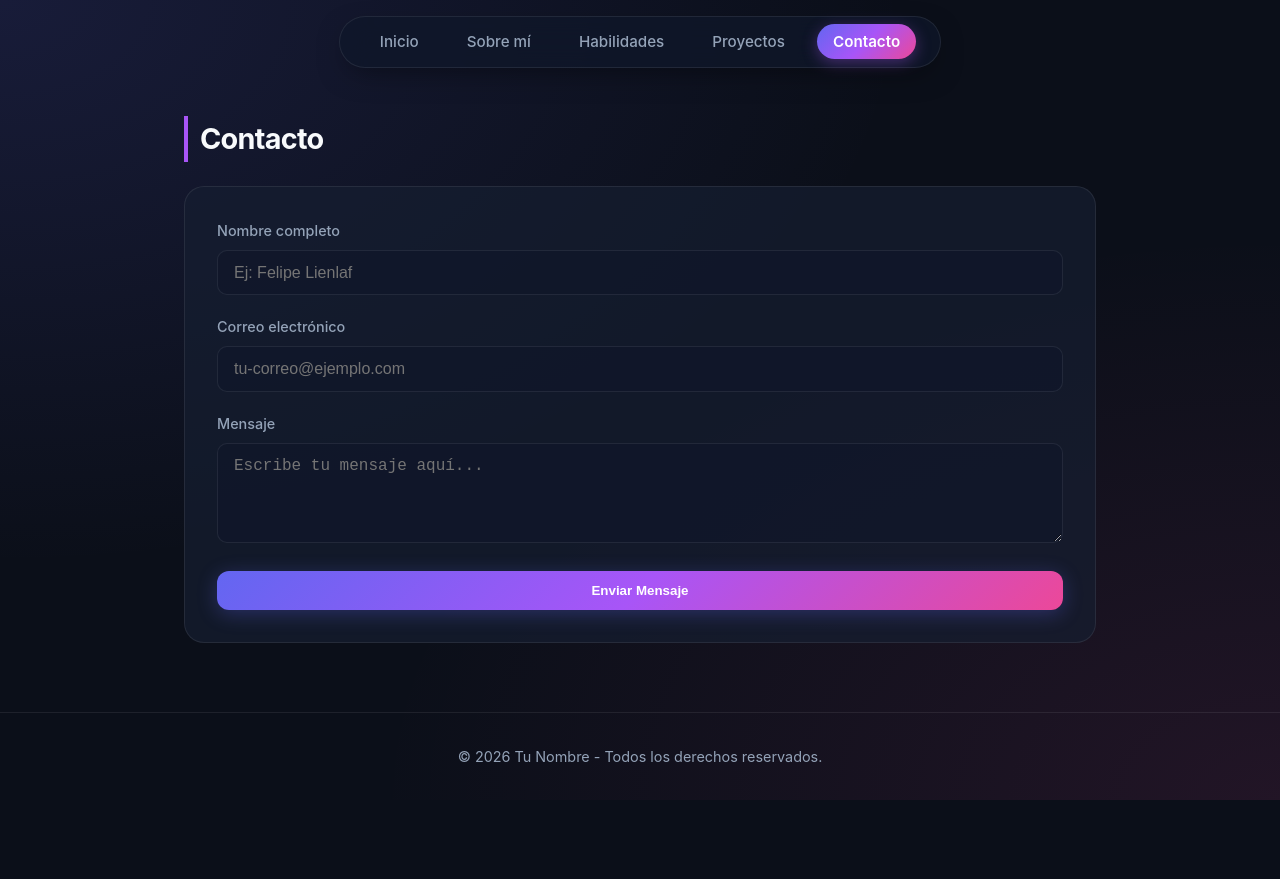
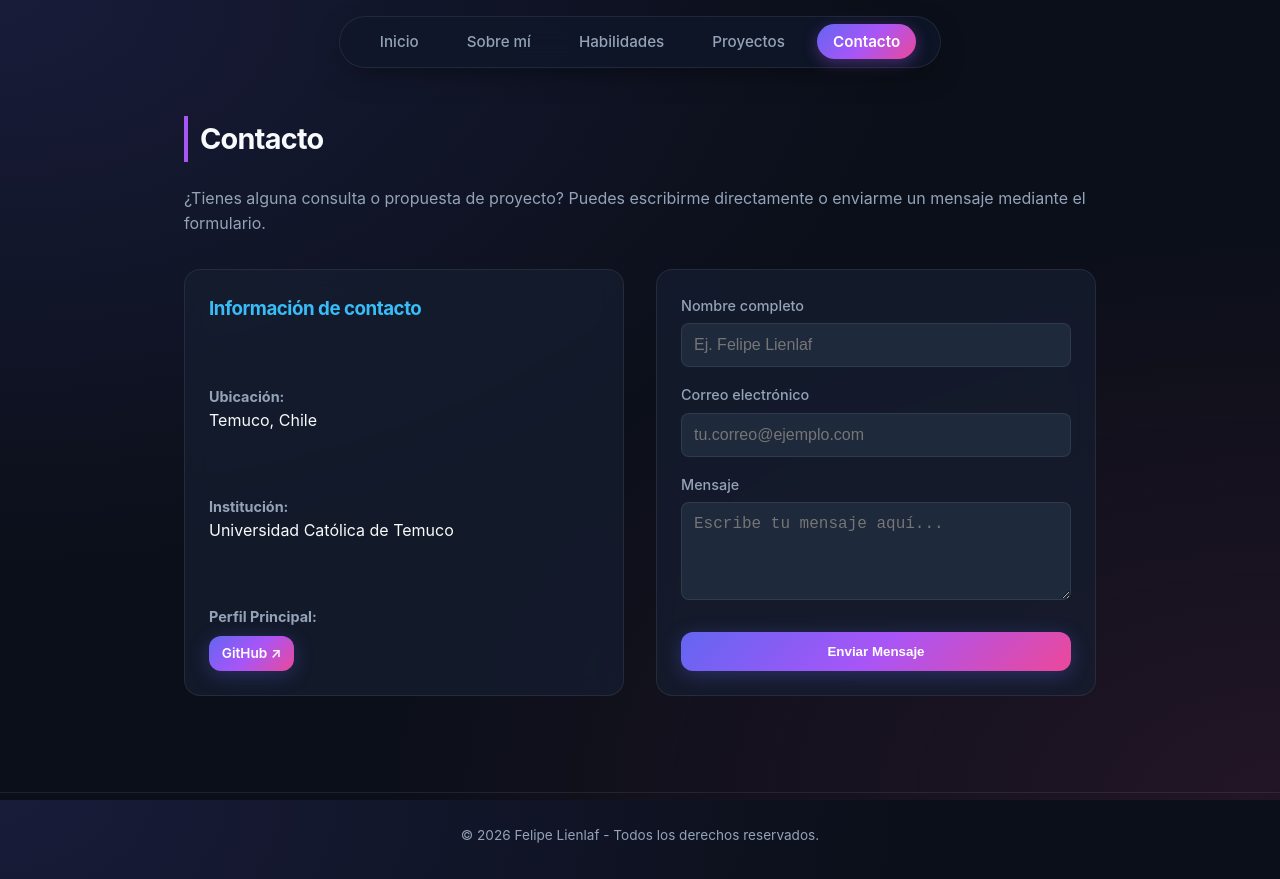
Before and after one commit to felipelienlaf/mini-portafolio, a React (Vite) app: page /contacto in a window 1280 px wide. Before the commit the page ends 800 px from the top, so only its background shows below. Built offline with nearby package versions, Linux system fonts and the light colour scheme; the HTML template or start-up script is replaced by a standard one.

Commit message:
feat: actualizar footer con nombre real y mejorar pagina de contacto

```diff
--- a/src/components/Footer.jsx
+++ b/src/components/Footer.jsx
@@ -1,7 +1,7 @@
 export default function Footer() {
   return (
-    <footer>
-      <p>© {new Date().getFullYear()} Tu Nombre - Todos los derechos reservados.</p>
+    <footer style={{ textAlign: 'center', padding: '2rem 1rem', marginTop: '3rem', borderTop: '1px solid var(--border-color)', color: 'var(--text-muted)', fontSize: '0.85rem' }}>
+      <p>© 2026 Felipe Lienlaf - Todos los derechos reservados.</p>
     </footer>
   );
 }
--- a/src/pages/Contacto.jsx
+++ b/src/pages/Contacto.jsx
@@ -1,10 +1,105 @@
-import FormularioContacto from '../components/FormularioContacto';
+import { useState } from 'react';
 
 export default function Contacto() {
+  const [enviado, setEnviado] = useState(false);
+  const [formData, setFormData] = useState({ nombre: '', email: '', mensaje: '' });
+
+  const handleSubmit = (e) => {
+    e.preventDefault();
+    setEnviado(true);
+    setFormData({ nombre: '', email: '', mensaje: '' });
+
+    // El mensaje de éxito desaparece después de 5 segundos
+    setTimeout(() => setEnviado(false), 5000);
+  };
+
   return (
     <section>
       <h2>Contacto</h2>
-      <FormularioContacto />
+      <p style={{ color: 'var(--text-muted)', marginBottom: '2rem' }}>
+        ¿Tienes alguna consulta o propuesta de proyecto? Puedes escribirme directamente o enviarme un mensaje mediante el formulario.
+      </p>
+
+      <div style={{ display: 'grid', gridTemplateColumns: 'repeat(auto-fit, minmax(280px, 1fr))', gap: '2rem' }}>
+        {/* Información Directa */}
+        <div className="card" style={{ padding: '1.5rem', display: 'flex', flexDirection: 'column', gap: '1.25rem' }}>
+          <h3 style={{ color: '#38bdf8' }}>Información de contacto</h3>
+
+          <div>
+            <strong style={{ display: 'block', fontSize: '0.9rem', color: 'var(--text-muted)' }}>Ubicación:</strong>
+            <p style={{ margin: 0 }}>Temuco, Chile</p>
+          </div>
+
+          <div>
+            <strong style={{ display: 'block', fontSize: '0.9rem', color: 'var(--text-muted)' }}>Institución:</strong>
+            <p style={{ margin: 0 }}>Universidad Católica de Temuco</p>
+          </div>
+
+          <div>
+            <strong style={{ display: 'block', fontSize: '0.9rem', color: 'var(--text-muted)' }}>Perfil Principal:</strong>
+            <div style={{ marginTop: '0.5rem' }}>
+              <a
+                href="https://github.com/felipelienlaf"
+                target="_blank"
+                rel="noopener noreferrer"
+                className="btn-primary"
+                style={{ padding: '0.4rem 0.8rem', fontSize: '0.85rem' }}
+              >
+                GitHub ↗
+              </a>
+            </div>
+          </div>
+        </div>
+
+        {/* Formulario Interactivo */}
+        <form onSubmit={handleSubmit} className="card" style={{ padding: '1.5rem', display: 'flex', flexDirection: 'column', gap: '1rem' }}>
+          {enviado && (
+            <div style={{ padding: '0.75rem', background: 'rgba(34, 197, 94, 0.15)', border: '1px solid #22c55e', color: '#4ade80', borderRadius: '8px', fontSize: '0.9rem' }}>
+              ✓ ¡Mensaje enviado con éxito! Nos pondremos en contacto pronto.
+            </div>
+          )}
+
+          <div>
+            <label style={{ display: 'block', marginBottom: '0.4rem', fontSize: '0.9rem' }}>Nombre completo</label>
+            <input
+              type="text"
+              required
+              placeholder="Ej. Felipe Lienlaf"
+              value={formData.nombre}
+              onChange={(e) => setFormData({ ...formData, nombre: e.target.value })}
+              style={{ width: '100%', padding: '0.75rem', borderRadius: '8px', background: 'var(--bg-input, #1e293b)', border: '1px solid var(--border-color)', color: '#fff' }}
+            />
+          </div>
+
+          <div>
+            <label style={{ display: 'block', marginBottom: '0.4rem', fontSize: '0.9rem' }}>Correo electrónico</label>
+            <input
+              type="email"
+              required
+              placeholder="tu.correo@ejemplo.com"
+              value={formData.email}
+              onChange={(e) => setFormData({ ...formData, email: e.target.value })}
+              style={{ width: '100%', padding: '0.75rem', borderRadius: '8px', background: 'var(--bg-input, #1e293b)', border: '1px solid var(--border-color)', color: '#fff' }}
+            />
+          </div>
+
+          <div>
+            <label style={{ display: 'block', marginBottom: '0.4rem', fontSize: '0.9rem' }}>Mensaje</label>
+            <textarea
+              required
+              rows="4"
+              placeholder="Escribe tu mensaje aquí..."
+              value={formData.mensaje}
+              onChange={(e) => setFormData({ ...formData, mensaje: e.target.value })}
+              style={{ width: '100%', padding: '0.75rem', borderRadius: '8px', background: 'var(--bg-input, #1e293b)', border: '1px solid var(--border-color)', color: '#fff', resize: 'vertical' }}
+            />
+          </div>
+
+          <button type="submit" className="btn-primary" style={{ marginTop: '0.5rem', width: '100%' }}>
+            Enviar Mensaje
+          </button>
+        </form>
+      </div>
     </section>
   );
 }
```
